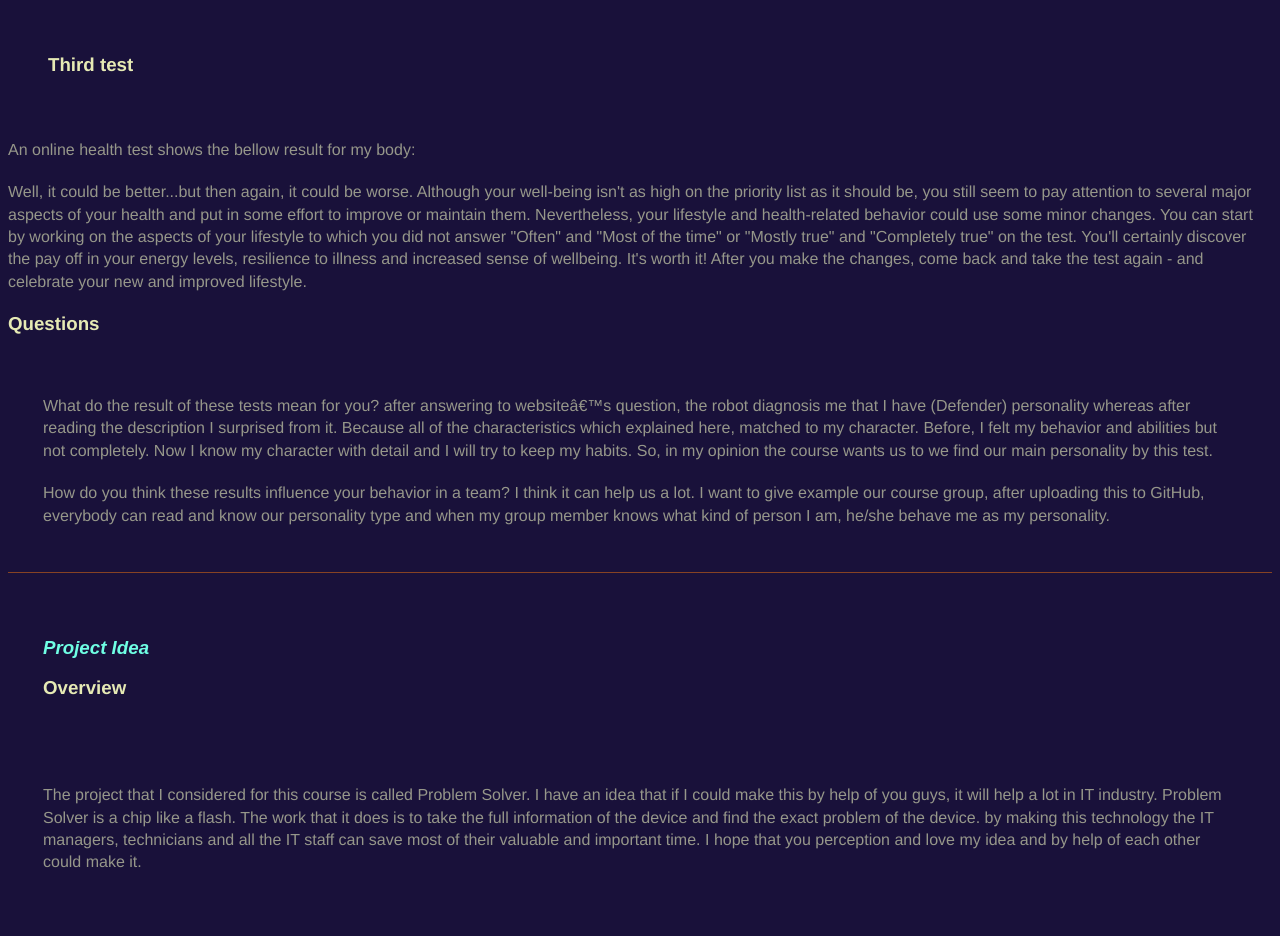
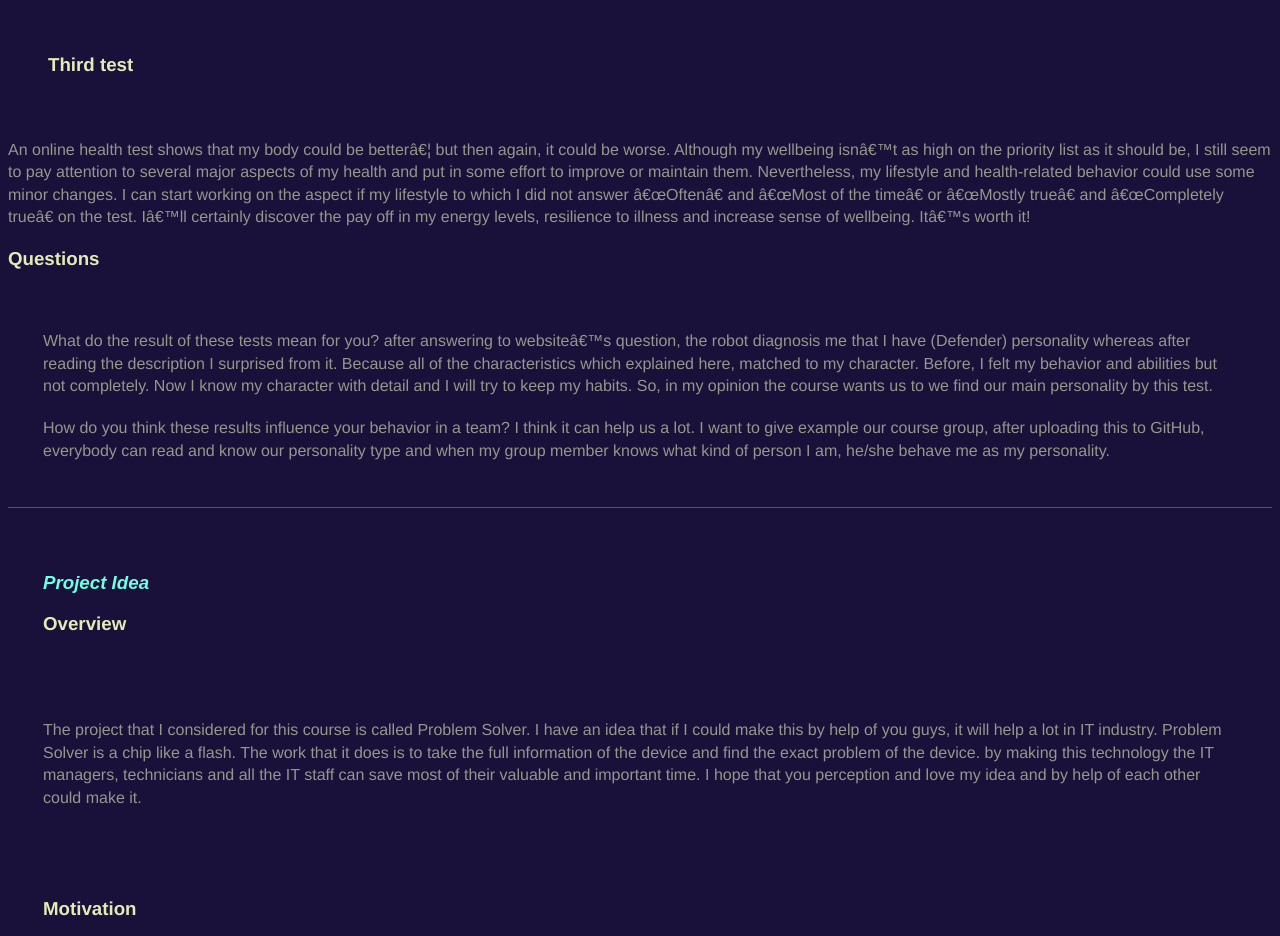
Before and after one commit to MohammadEqbal/IIT-Assessment-1, a plain HTML site: page index.html in a window 1280 px wide. Shown: the part 2400-3336 px from the top of the page. Drawn offline with Linux system fonts and the light colour scheme; a web font is replaced by a local one.

Commit message:
Add files via upload

```diff
--- a/index.html
+++ b/index.html
@@ -111,9 +111,7 @@ Among Defender’s (me), 1: Most distinctive trait is loyalty and rare I allow a
   <h3> Third test </h3>
 </div>
 <dive class="sectionContent">
-  <p> An online health test shows the bellow result for my body:</p>
-  <p> Well, it could be better...but then again, it could be worse. Although your well-being isn't as high on the priority list as it should be, you still seem to pay attention to several major aspects of your health and put in some effort to improve or maintain them. Nevertheless, your lifestyle and health-related behavior could use some minor changes. You can start by working on the aspects of your lifestyle to which you did not answer "Often" and "Most of the time" or "Mostly true" and "Completely true" on the test. You'll certainly discover the pay off in your energy levels, resilience to illness and increased sense of wellbeing. It's worth it! After you make the changes, come back and take the test again - and celebrate your new and improved lifestyle.</p>
-</div>
+  <p> An online health test shows that my body could be better… but then again, it could be worse. Although my wellbeing isn’t as high on the priority list as it should be, I still seem to pay attention to several major aspects of my health and put in some effort to improve or maintain them. Nevertheless, my lifestyle and health-related behavior could use some minor changes. I can start working on the aspect if my lifestyle to which I did not answer “Often” and “Most of the time” or “Mostly true” and “Completely true” on the test. I’ll certainly discover the pay off in my energy levels, resilience to illness and increase sense of wellbeing. It’s worth it! </p>
 <dic class="sectionTitle">
     <h3> Questions </h3>
   </div>
```
